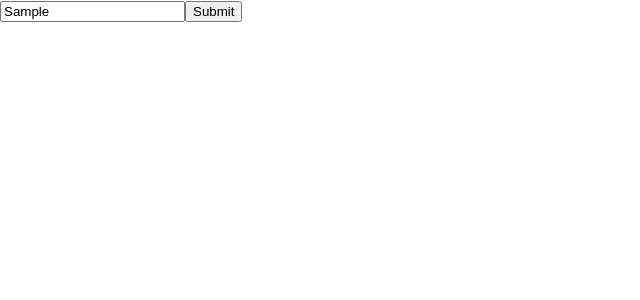
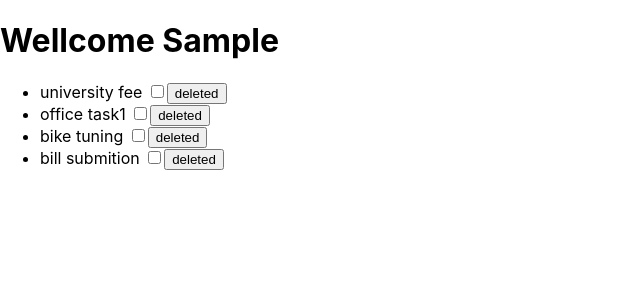
Before and after one commit to mkhalidsaifullah/ToDoList, a React (Create React App) app: page / in a window 1280 px wide. Both pictures are taken after typing "Sample" into the empty fields and a click on the input "Submit". Shown: the top 300 px of the page, without its empty margins (0-640 px from the left). Built offline with nearby package versions, Linux system fonts and the light colour scheme.

Commit message:
todos, checkboxes created

```diff
--- a/src/components/Login.js
+++ b/src/components/Login.js
@@ -14,14 +14,12 @@ const Login = (props) => {
     }
 
     if (name.match(letters)) {
-      return true;
+      props.userName(name);
+      nameRef.current.value = "";
     } else {
       alert("invalid name");
-      return false;
+      return;
     }
-
-    props.userName(name);
-    nameRef.current.value = "";
   };
 
   return (
--- a/src/components/TodoList.js
+++ b/src/components/TodoList.js
@@ -1,10 +1,23 @@
 import React from "react";
+const todos = [
+  { id: 1, title: "university fee" },
+  { id: 2, title: "office task1" },
+  { id: 3, title: "bike tuning" },
+  { id: 4, title: "bill submition" },
+];
 
 const TodoList = ({ userName }) => {
   return (
     <div>
       <h1>Wellcome {userName}</h1>
-
+      <ul>
+        {todos.map((todo) => (
+          <li key={todo.id}>
+            {todo.title} <input type="checkbox" className="completed" />
+            <button className="delete-todo">deleted </button>
+          </li>
+        ))}
+      </ul>
     </div>
   );
 };
```
